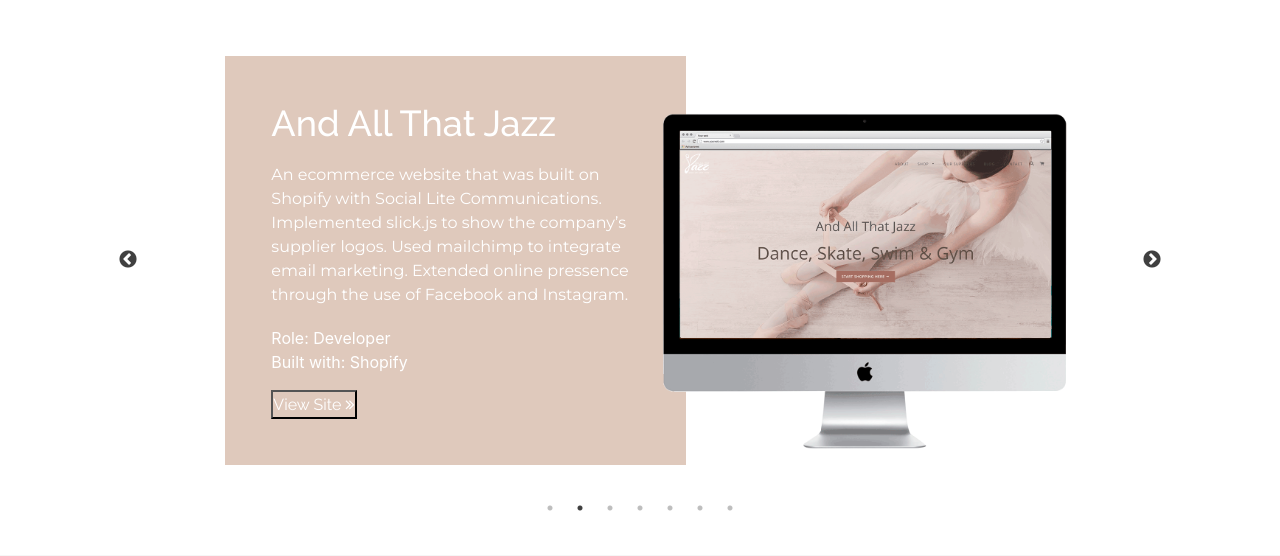
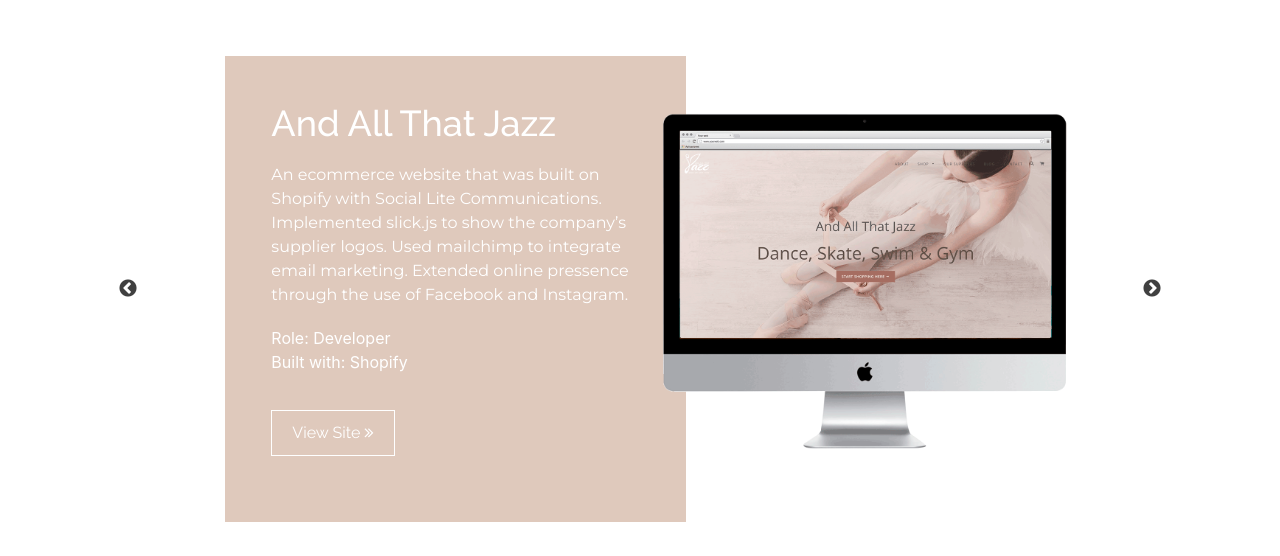
Before and after one commit to nicolekb/portfolio, a PHP site: page / in a window 1280 px wide, after a click that opens the changed part. Shown: the part 912-1468 px from the top of the page. Run offline with PHP 8.4, Linux system fonts and the light colour scheme; some libraries are stand-ins or nearby versions.

Commit message:
added classes to button

```diff
--- a/index.php
+++ b/index.php
@@ -67,7 +67,7 @@
 		  			<li>Role: Developer</li>
 		  			<li>Built with: Shopify</li>
 		  		</ul>
-		  		<button class="site-item-btn"><a href="#" target="_blank">View Site <i class="fa fa-angle-double-right"></i></a></button>
+		  		<div class="site-item-btn"><a href="#" target="_blank" class="fancy-btn">View Site <i class="fa fa-angle-double-right"></i></a></div>
 		  	</div>
 		  	<div class="work-img">
 		  		<img src="asset/work/jazz.png" alt="">
@@ -83,7 +83,7 @@
 		  			<li>Role: Developer and Designer</li>
 		  			<li>Built with: WordPress</li>
 		  		</ul>
-		  		<button class="site-item-btn"><a href="#" target="_blank">View Site <i class="fa fa-angle-double-right"></i></a></button>
+		  		<div class="site-item-btn"><a href="#" target="_blank" class="fancy-btn">View Site <i class="fa fa-angle-double-right"></i></a></div>
 		  	</div>
 		  	<div class="work-img">
 		  		<img src="asset/work/view-finder.png" alt="">
@@ -98,7 +98,7 @@
 		  			<li>Role: Developer</li>
 		  			<li>Built with: Shopify</li>
 		  		</ul>
-		  		<button class="site-item-btn"><a href="https://psgi.ca/" target="_blank">View Site <i class="fa fa-angle-double-right"></i></a></button>
+		  		<div class="site-item-btn"><a href="https://psgi.ca/" target="_blank" class="fancy-btn">View Site <i class="fa fa-angle-double-right"></i></a></div>
 		  	</div>
 		  	<div class="work-img">
 		  		<img src="asset/work/psg.png" alt="">
@@ -113,7 +113,7 @@
 		  			<li>Role: Developer</li>
 		  			<li>Built with: PHP/MySQL</li>
 		  		</ul>
-		  		<button class="site-item-btn"><a href="#" target="_blank">View Site <i class="fa fa-angle-double-right"></i></a></button>
+		  		<div class="site-item-btn"><a href="#" target="_blank" class="fancy-btn">View Site <i class="fa fa-angle-double-right"></i></a></div>
 		  	</div>
 		  	<div class="work-img">
 		  		<img src="asset/work/yeg-food.png" alt="">
@@ -128,7 +128,7 @@
 		  			<li>Role: Developer</li>
 		  			<li>Built with: Shopify</li>
 		  		</ul>
-		  		<button class="site-item-btn"><a href="https://adoredbeast.com" target="_blank">View Site <i class="fa fa-angle-double-right"></i></a></button>
+		  		<div class="site-item-btn"><a href="https://adoredbeast.com" target="_blank" class="fancy-btn">View Site <i class="fa fa-angle-double-right"></i></a></div>
 		  	</div>
 		  	<div class="work-img">
 		  		<img src="asset/work/aba.png" alt="">
@@ -143,7 +143,7 @@
 		  			<li>Role: Developer</li>
 		  			<li>Built with: JavaScript</li>
 		  		</ul>
-		  		<button class="site-item-btn"><a href="http://nicolebuloran.com/dice-game/" target="_blank">View Site <i class="fa fa-angle-double-right"></i></a></button>
+		  		<div class="site-item-btn"><a href="http://nicolebuloran.com/dice-game/" target="_blank" class="fancy-btn">View Site <i class="fa fa-angle-double-right"></i></a></div>
 		  	</div>
 		  	<div class="work-img">
 		  		<img src="asset/work/dice-game.png" alt="">
```
